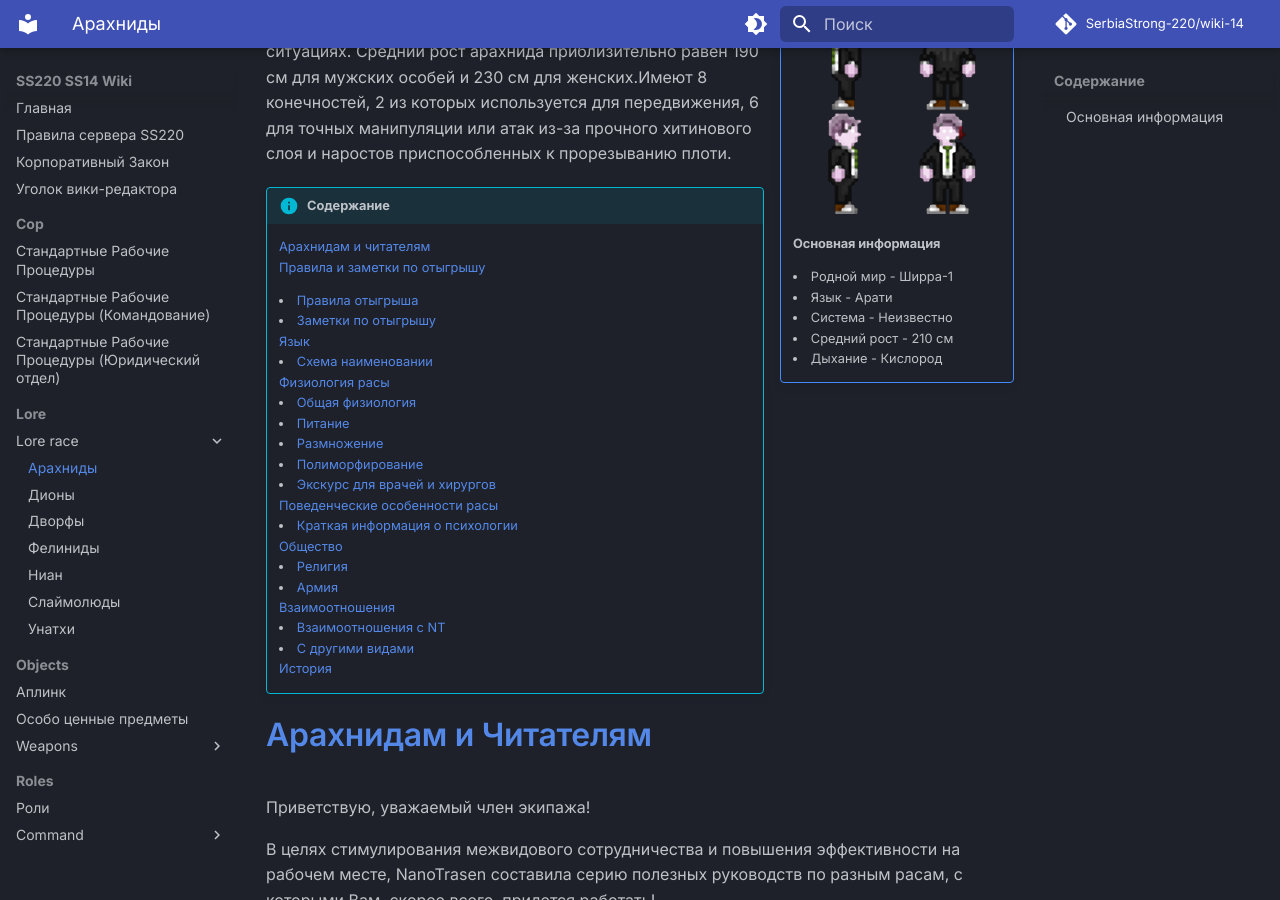
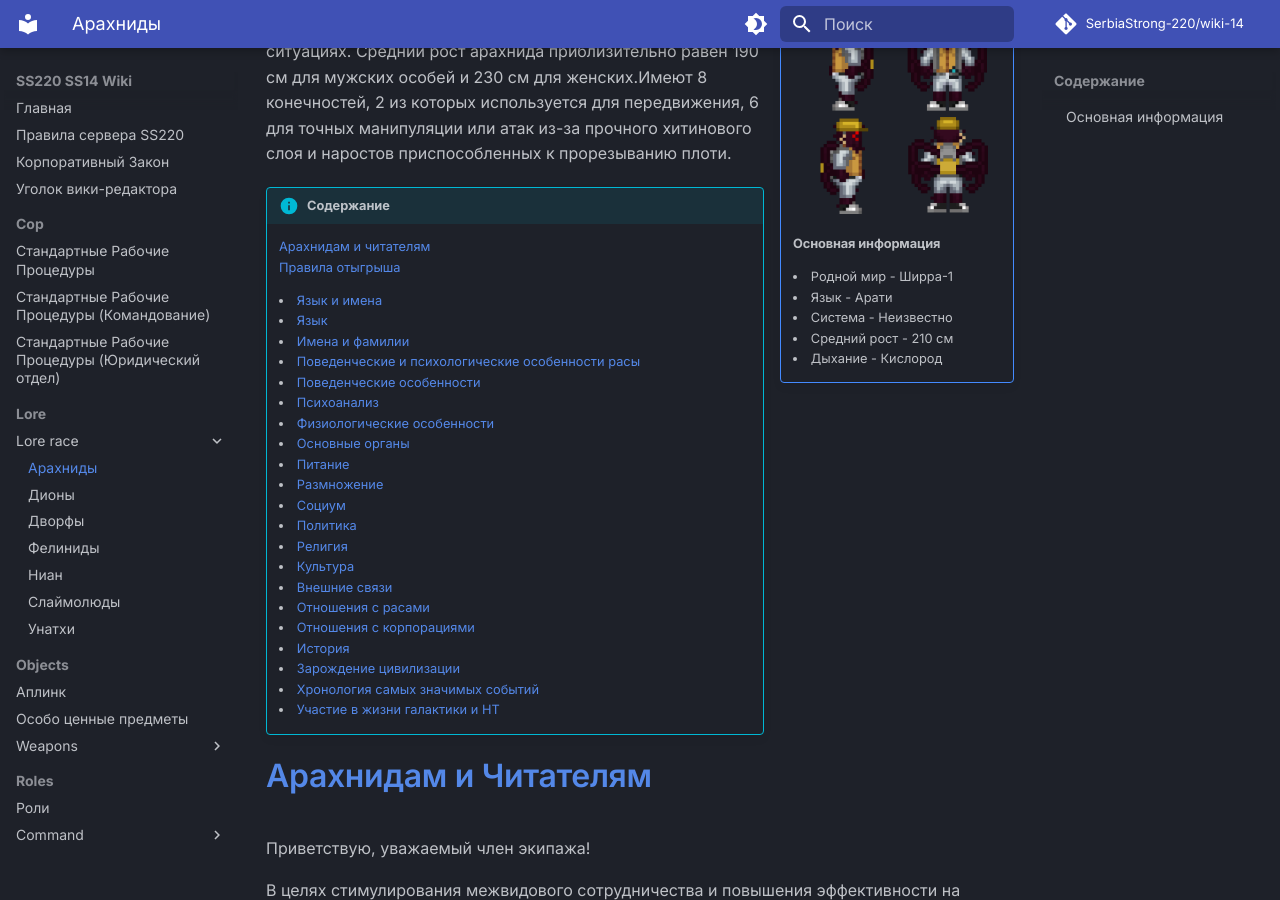
Before and after one commit to SerbiaStrong-220/wiki-14, an MkDocs documentation site: the page built from docs/lore/lore-race/arachnid.md, in a window 1280 px wide and 900 px high, scrolled down 243 px. Built offline with MkDocs 1.6.1 and Material for MkDocs 9.7.7, drawn with Linux system fonts in a browser that asks for light colours; comment, search, counter and statistics services are not loaded.

Commit message:
arachnid-full (#36)
Co-authored-by: bliacia <slavabogu3570@gmail.com>

```diff
--- a/docs/lore/lore-race/arachnid.md
+++ b/docs/lore/lore-race/arachnid.md
@@ -1,6 +1,6 @@
 #Арахниды
 !!! ss220 inline end "Арахниды"
-    ![squish](../../images/Lore/Race/squish/Squish.png)
+    ![arachnid](../../images/Lore/Race/arachnid/arachnid4s.png)
     ---
     ####Основная информация
     <li>Родной мир - Ширра-1
@@ -13,26 +13,28 @@
 
 !!! info "Содержание"
     [Арахнидам и читателям](#title1)
-    [Правила и заметки по отыгрышу](#title2)
-    <li>[Правила отыгрыша](#title2.1)
-    <li>[Заметки по отыгрышу](#title2.2)
-    [Язык](#title3)
-    <li>[Схема наименовании](#title3.1)
-    [Физиология расы](#title14)
-    <li>[Общая физиология](#title4.1)
-    <li>[Питание](#title4.2)
-    <li>[Размножение](#title4.3)
-    <li>[Полиморфирование](#title4.4)
-    <li>[Экскурс для врачей и хирургов](#title4.5)
-    [Поведенческие особенности расы](#title5)
-    <li>[Краткая информация о психологии](#title5.1)
-    [Общество](#title6)
-    <li>[Религия](#title6.1)
-    <li>[Армия](#title6.2)
-    [Взаимоотношения](#title7)
-    <li>[Взаимоотношения с NT](#title7.1)
-    <li>[С другими видами](#title7.2)
-    [История](#title8)
+    [Правила отыгрыша](#title2)
+    <li>[Язык и имена](#title3)
+    <li>[Язык](#title3.1)
+    <li>[Имена и фамилии](#title3.2)
+    <li>[Поведенческие и психологические особенности расы](#title4)
+    <li>[Поведенческие особенности](#title4.1)
+    <li>[Психоанализ](#title4.2)
+    <li>[Физиологические особенности](#title5)
+    <li>[Основные органы](#title5.1)
+    <li>[Питание](#title5.2)
+    <li>[Размножение](#title5.3)
+    <li>[Социум](#title6)
+    <li>[Политика](#title6.1)
+    <li>[Религия](#title6.2)
+    <li>[Культура](#title6.3)
+    <li>[Внешние связи](#title7)
+    <li>[Отношения с расами](#title7.1)
+    <li>[Отношения с корпорациями](#title7.2)
+    <li>[История](#title8)
+    <li>[Зарождение цивилизации](#title8.1)
+    <li>[Хронология самых значимых событий](#title8.2)
+    <li>[Участие в жизни галактики и НТ](#title8.3)
 # <a id="title1">Арахнидам и Читателям</a>
 Приветствую, уважаемый член экипажа!
 
```
Also changed, not shown: other parts of docs/lore/lore-race/arachnid.md (+8 -2 lines), docs/images/Lore/Race/arachnid/_45ac12b6-e2c0-45b1-9fd0-bdec94f4976c.jpg (added), docs/images/Lore/Race/arachnid/_6b0da171-9e5f-4ec9-9102-f857155b4feb.jpg (added), docs/images/Lore/Race/arachnid/_81692ab8-3315-493c-8448-ca8dfafacddb.jpg (added), docs/images/Lore/Race/arachnid/arachnid4s.png (added).
